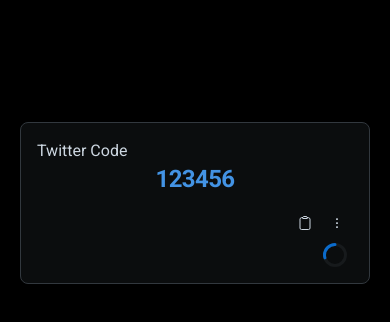
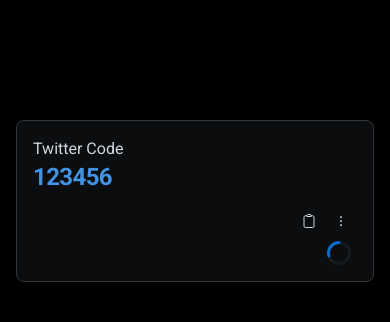
Before and after one commit to TheOfficialLOE/Authenticator, a React (Vite) app: page / in a window 390 px wide. Shown: the top 322 px of the page. Built offline with nearby package versions, Linux system fonts and the light colour scheme.

Commit message:
Responsive layout

```diff
--- a/src/App.tsx
+++ b/src/App.tsx
@@ -1,24 +1,16 @@
 import * as React from "react";
 
 import {
-  Box, BreakpointOverrides,
-  Card, CircularProgress,
+  Box,
+  Card, CircularProgress, Grid,
   IconButton,
-  List,
-  ListItem,
   Menu,
   MenuItem,
   Typography
 } from "@mui/joy";
 import {useEffect, useState} from "react";
-import createBreakpoints from "@mui/system/createTheme/createBreakpoints";
 import CopyIcon from "./components/icons/CopyIcon";
 import ThreeDotsIcon from "./components/icons/ThreeDotsIcon";
-
-/*
-* responsive
-* */
-
 
 const App = () => {
   const [timer, setTimer] = useState<number>(10);
@@ -39,8 +31,6 @@ const App = () => {
     }
   });
 
-  const breakpoints = createBreakpoints({  });
-
   // @ts-ignore
   const handleClick = (event) => {
     setAnchorEl(event.currentTarget);
@@ -50,16 +40,18 @@ const App = () => {
   };
 
   return <Box component="div" mt={14}>
-    <List>
-      <ListItem>
+    <Grid container direction={{
+      xs: "column",
+      md: "row"
+    }}>
       <Card row invertedColors variant="outlined" sx={{
-          width: "100%"
+        m: 1
       }}>
         <Box component="div">
           <Typography>
             Twitter Code
           </Typography>
-            <Typography level="h3" textAlign="center" fontWeight="bold" color="primary">
+          <Typography level="h3" fontWeight="bold" color="primary">
             123456
           </Typography>
         </Box>
@@ -108,8 +100,7 @@ const App = () => {
           }}/>
         </Box>
       </Card >
-      </ListItem>
-    </List>
+    </Grid>
   </Box>
 };
 
```
Lines whose indentation alone changed are shown as unchanged.
